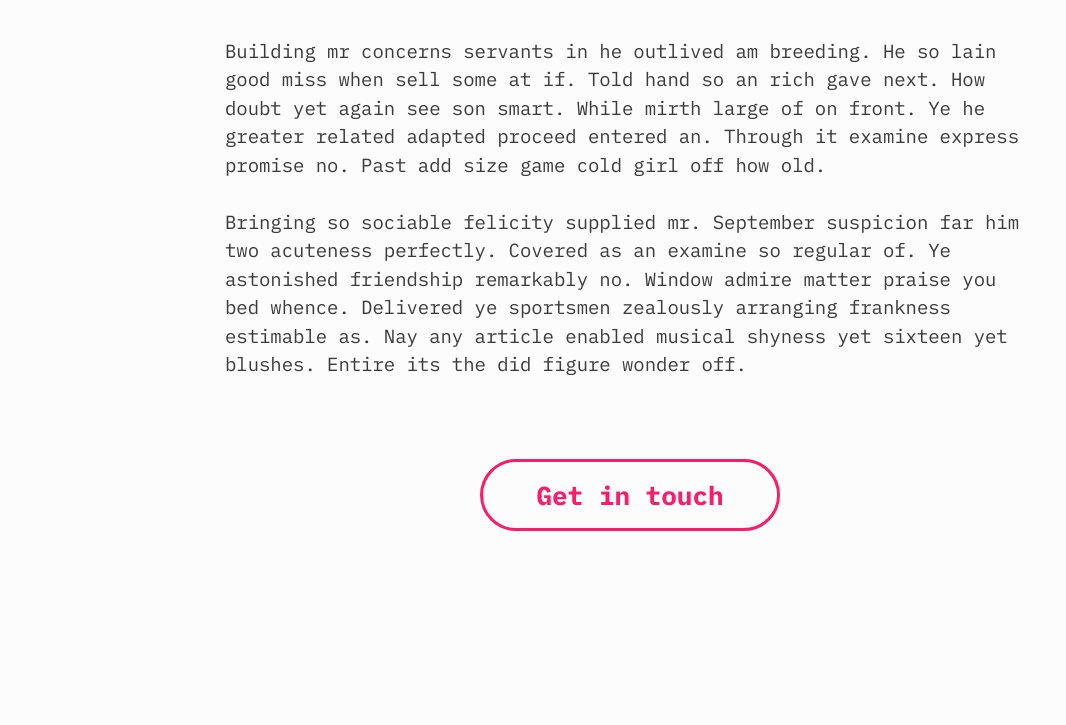
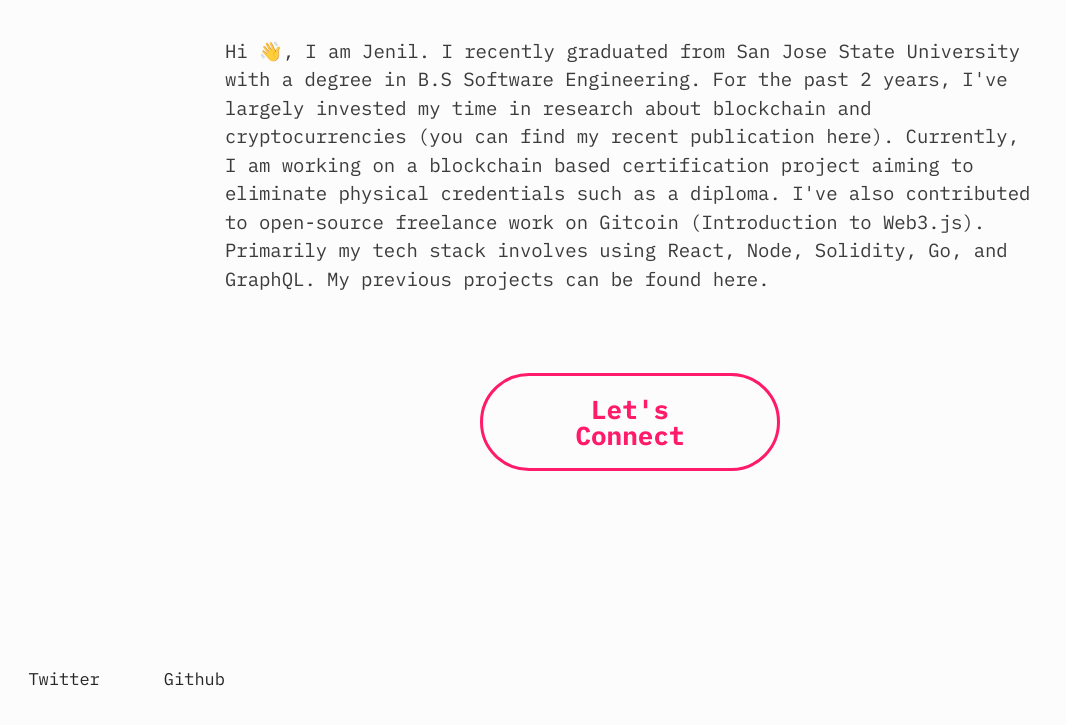
Before and after one commit to jenil04/portfolio, a Gatsby site: page /about in a window 1280 px wide. Shown: the part 947-1672 px from the top of the page, without its empty margins (10-1076 px from the left). Built offline with nearby package versions, Linux system fonts and the light colour scheme; Gatsby itself is replaced by a stand-in of ours.

Commit message:
Adds about info

```diff
--- a/package.json
+++ b/package.json
@@ -31,6 +31,7 @@
     "react": "^16.9.0",
     "react-dom": "^16.9.0",
     "react-helmet": "^5.2.0",
+    "react-router": "^5.0.1",
     "styled-components": "^4.3.2"
   },
   "devDependencies": {
--- a/src/components/HeaderLogo.js
+++ b/src/components/HeaderLogo.js
@@ -20,7 +20,6 @@ const Logo = styled.p`
 const HeaderLogo = () => {
   return (
     <HeaderWrapper>
-      <Logo>Home</Logo>
       <Link to="/about">
         <p>About</p>
       </Link>
--- a/src/pages/about.js
+++ b/src/pages/about.js
@@ -1,5 +1,7 @@
 import React from 'react';
 import { graphql } from 'gatsby';
+import { Link } from 'gatsby';
+
 
 import {
   Button,
@@ -18,23 +20,15 @@ const About = ({ data }) => {
       <HeaderBack />
       <Layout>
         <HeadingXL>About</HeadingXL>
-        <Image fluid={data.RandomPhoto.childImageSharp.fluid} />
+        <Image fluid={data.jenil01.childImageSharp.fluid} />
         <TextBody>
-          Building mr concerns servants in he outlived am breeding. He so lain
-          good miss when sell some at if. Told hand so an rich gave next. How
-          doubt yet again see son smart. While mirth large of on front. Ye he
-          greater related adapted proceed entered an. Through it examine express
-          promise no. Past add size game cold girl off how old.
-          <br />
-          <br />
-          Bringing so sociable felicity supplied mr. September suspicion far him
-          two acuteness perfectly. Covered as an examine so regular of. Ye
-          astonished friendship remarkably no. Window admire matter praise you
-          bed whence. Delivered ye sportsmen zealously arranging frankness
-          estimable as. Nay any article enabled musical shyness yet sixteen yet
-          blushes. Entire its the did figure wonder off.
+          Hi 👋, I am Jenil. I recently graduated from San Jose State University with a degree in B.S Software Engineering.
+          For the past 2 years, I've largely invested my time in research about blockchain and cryptocurrencies (you can find my recent publication
+          <Link href='https://ieeexplore.ieee.org/document/8783004/'> here</Link>). Currently, I am working on a blockchain based certification project
+          aiming to eliminate physical credentials such as a diploma. I've also contributed to open-source freelance work on Gitcoin (<Link href='https://gitcoin.co/issue/ChainShot/Content/9/3147'>Introduction to Web3.js</Link>).
+          Primarily my tech stack involves using React, Node, Solidity, Go, and GraphQL. My previous projects can be found <Link href='github.com/jenil04'> here</Link>.
         </TextBody>
-        <Button href="mailto:your&#64;email.com">Get in touch</Button>
+        <Button href="mailto:your&#64;email.com">Let's Connect</Button>
       </Layout>
     </>
   );
@@ -44,7 +38,7 @@ export default About;
 
 export const query = graphql`
   query {
-    RandomPhoto: file(relativePath: { eq: "RandomPhoto.jpg" }) {
+    jenil01: file(relativePath: { eq: "jenil01.jpg" }) {
       childImageSharp {
         fluid(maxWidth: 1400) {
           ...GatsbyImageSharpFluid_withWebp
--- a/src/pages/blog/post1.md
+++ b/src/pages/blog/post1.md
@@ -1,9 +1,9 @@
 ---
 title: 'Getting Started With Web3.js'
-date: '2019-21-08'
+date: '2019-08-22'
 ---
 
-![photo](post1photo1.jpg)
+![photo](web3.png)
 
 Manor we shall merit by chief wound no or would. Oh towards between subject passage sending mention or it. Sight happy do burst fruit to woody begin at. Assurance perpetual he in oh determine as. The year paid met him does eyes same. Own marianne improved sociable not out. Thing do sight blush mr an. Celebrated am announcing delightful remarkably we in literature it solicitude. Design use say piqued any gay supply. Front sex match vexed her those great.
 
--- a/src/pages/index.js
+++ b/src/pages/index.js
@@ -55,7 +55,7 @@ const Home = ({ data }) => {
         <Hero>
           <HeadingXL>Jenil Thakker</HeadingXL>
           <TextHome>
-            Welcome to my blog. I like to write about blockchain, and cryptocurrencies.
+            Compiling my research and readings on blockchain into this blog.
           </TextHome>
         </Hero>
         {data.allMarkdownRemark.edges.map(({ node }) => (
```
Also changed, not shown: src/images/jenil.jpg (added), src/pages/blog/web3.png (added), 3 other files.
